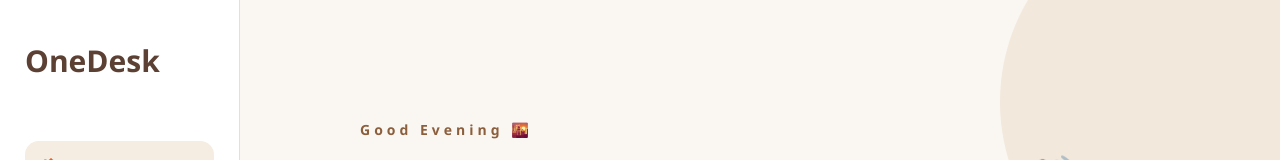
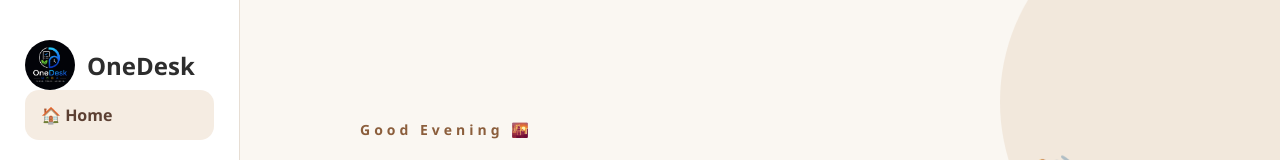
Before and after one commit to Koushikthatipelli/OneDesk, a plain HTML site: page frontend/home.html in a window 1280 px wide. Shown: the top 160 px of the page. Drawn offline with Linux system fonts and the light colour scheme; no server answers; sample sign-in values are in the browser's storage.

Commit message:
OneDesk v2.1 update

```diff
--- a/frontend/css/home.css
+++ b/frontend/css/home.css
@@ -245,3 +245,20 @@ body::before{
     margin-top:50px;
     flex-wrap:wrap;
 }
+.logo-area{
+
+    display:flex;
+
+    align-items:center;
+
+    gap:12px;
+
+}
+
+.nav-logo{
+
+    width:50px;
+
+    border-radius:50%;
+
+}
--- a/frontend/home.html
+++ b/frontend/home.html
@@ -8,6 +8,7 @@
     <link rel="stylesheet" href="css/loader.css">
     <link rel="stylesheet" href="css/home.css">
     <link rel="stylesheet" href="css/toast.css">
+    <link rel="icon" type="image/png" href="images/logo.png">
 </head>
 <body>
 
@@ -18,10 +19,15 @@
 
     <aside class="sidebar">
 
-        <div class="logo">
-            OneDesk
-        </div>
+        <div class="logo-area">
 
+    <img
+        src="images/logo.png"
+        class="nav-logo">
+
+    <h2>OneDesk</h2>
+
+</div>
         <nav>
 
             <a href="home.html" class="active">
--- a/frontend/js/home.js
+++ b/frontend/js/home.js
@@ -50,7 +50,7 @@ async function loadTaskCount() {
     try {
 
         const response =
-            await fetch(
+            (
               (`${API_URL}/todos`),
                 {
                     headers: {
```
Also changed, not shown: frontend/css/login.css (+9 -0 lines), frontend/health.html (+1 -0 lines), frontend/login.html (+8 -2 lines), frontend/notes.html (+1 -0 lines), frontend/profile.html (+1 -0 lines), frontend/register.html (+8 -2 lines), frontend/tasks.html (+1 -0 lines).
